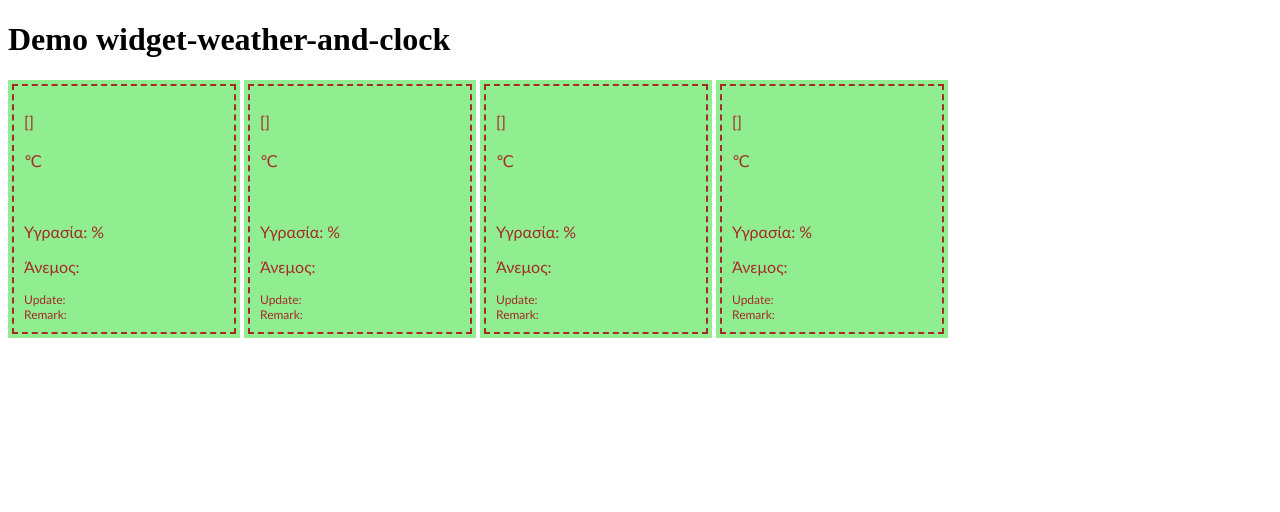
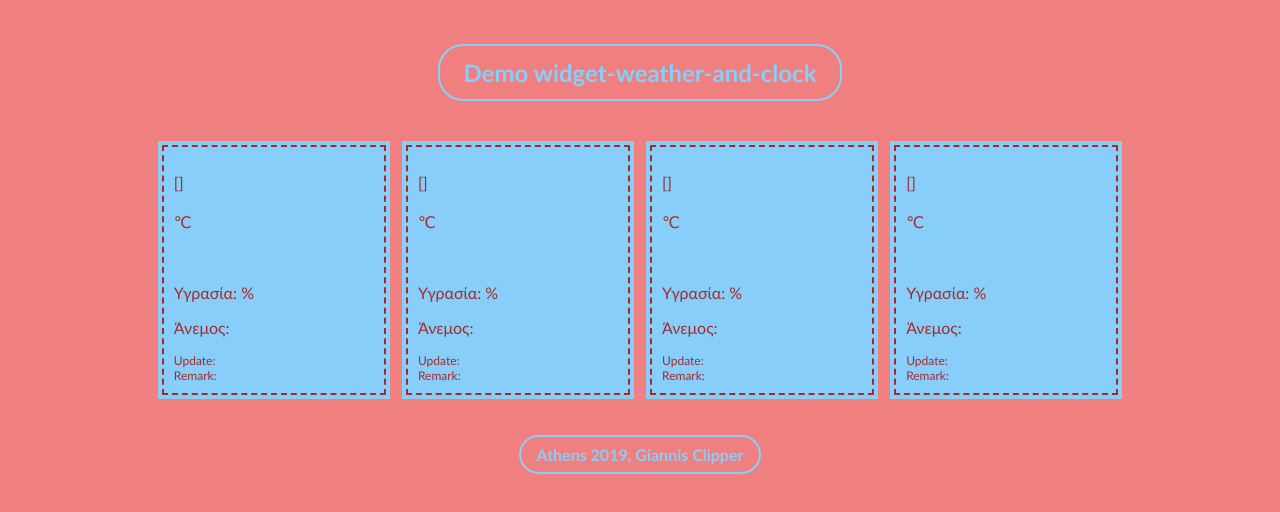
Before and after one commit to GiannisClipper/widget-weather-and-clock, a plain HTML site: page index.html in a window 1280 px wide. Drawn offline with Linux system fonts and the light colour scheme; no server answers.

Commit message:
1st commit

```diff
--- a/index.html
+++ b/index.html
@@ -4,15 +4,42 @@
   <meta charset="UTF-8">
   <title>Demo widget-weather-and-clock</title>
   <style>
+    body {
+      background:lightcoral;
+      font-family:'Trebuchet MS', 'Lucida Sans Unicode', 'Lucida Grande', 'Lucida Sans', Arial, sans-serif;
+      color:lightskyblue;
+      text-align:center;
+    }
+    header {
+      font-size:1.5em;
+      margin:1.5em;
+    }
+    footer {
+      margin:2em;
+    }
+    header, footer {
+      display:inline-block;
+      font-weight:600;
+      border: 2px solid lightskyblue;
+      border-radius: 25px;
+      padding:0.5em 1em 0.5em 1em;
+    }
+    section {
+      width:90%;
+      margin-left:auto;
+      margin-right:auto;
+    }
     .widget-weather {
       display:inline-block;
       width:200px;
       padding:1em;
-      background:lightgreen;
-      color:brown;
+      margin:0.25em;
+      background:lightskyblue;
       outline:2px dashed brown;
       outline-offset: -6px;
       font-family:'Trebuchet MS', 'Lucida Sans Unicode', 'Lucida Grande', 'Lucida Sans', Arial, sans-serif;
+      color:brown;
+      text-align:left;
     }
   </style>
   <script src='widget-weather-and-clock.js'></script>
@@ -22,10 +49,11 @@
   </script>
 </head>
 <body>
-  <h1>Demo widget-weather-and-clock</h1>
+  <header>Demo widget-weather-and-clock</header>
+  <section>
     <span class="widget-weather">
       <!--Auto (from IP), set refresh every 10'-->
-    <script>new WeatherApiWidget(null, null, 600000, 'Auto from IP, refresh=10\'');</script>
+      <script>new WeatherApiWidget(null, null, 600, 'Auto from IP, refresh=10\'');</script>
     </span>
 
     <span class="widget-weather">
@@ -42,5 +70,7 @@
       <!--Moscow, default refresh every 15'-->
       <script>new WeatherApiWidget(55.753887, 37.621225, null, 'Moscow, refresh=15\'');</script>
     </span>
+  </section>
+  <footer>Athens 2019, Giannis Clipper</footer>
 </body>
 </html>
--- a/widget-weather-and-clock.js
+++ b/widget-weather-and-clock.js
@@ -11,8 +11,8 @@
 class Api {
   constructor(api, timeRefresh, timeRetry, limitRetry) {
     this.api=!api?null:api;
-    this.timeRefresh=!timeRefresh?0:timeRefresh; //delay to refresh request, by default 0 (false)
-    this.timeRetry=!timeRetry?0:timeRetry; //delay to retry when response is an error, by default 0 (false)
+    this.timeRefresh=!timeRefresh?0:timeRefresh; //delay to refresh request (milliseconds), by default 0 (false)
+    this.timeRetry=!timeRetry?0:timeRetry; //delay to retry when response is an error (milliseconds), by default 0 (false)
     this.limitRetry=!limitRetry?4:limitRetry; //to control number of retries, by default 4
     this.countRetry;
   }
```
Also changed, not shown: 1 other file. Lines whose indentation alone changed are shown as unchanged.
